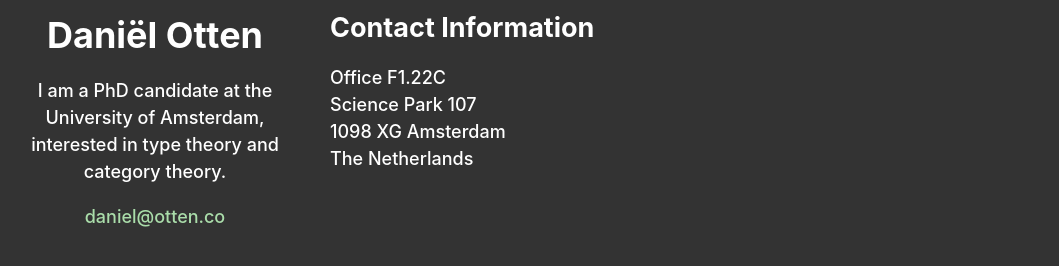
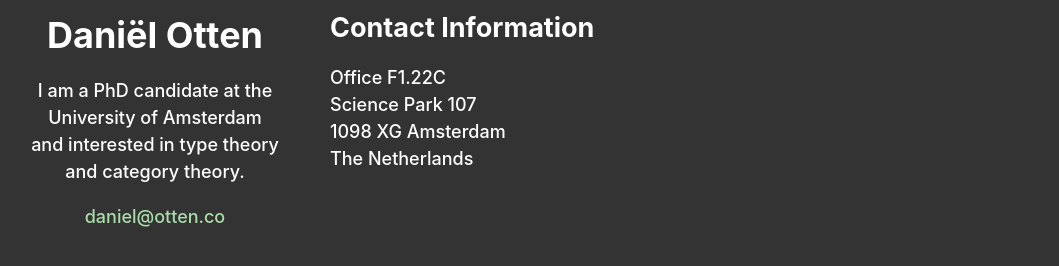
Before and after one commit to DDOtten/ddotten.github.io, a Jekyll site: the page built from index.md, in a window 1280 px wide. Shown: the part 549-815 px from the top of the page, without its empty margins (110-1169 px from the left). Built offline with Jekyll 4.4.1, drawn with Linux system fonts in a browser that asks for light colours; our own code applies the rules of GitHub Pages for plain Markdown files.

Commit message:
minor change in description

```diff
--- a/_config.yml
+++ b/_config.yml
@@ -7,7 +7,7 @@ email: daniel@otten.co
 
 # Search Engine Optimization (SEO)
 keywords: daniel otten, daniël otten, ddotten, dotten, type theory, category theory, higher-order logic, propositional type theory, constructive mathematics, conservativity.
-description: I am a PhD candidate at the University of Amsterdam, interested in type theory and category theory.
+description: I am a PhD candidate at the University of Amsterdam and interested in type theory and category theory.
 canonical: https://otten.co
 
 # Links
```
